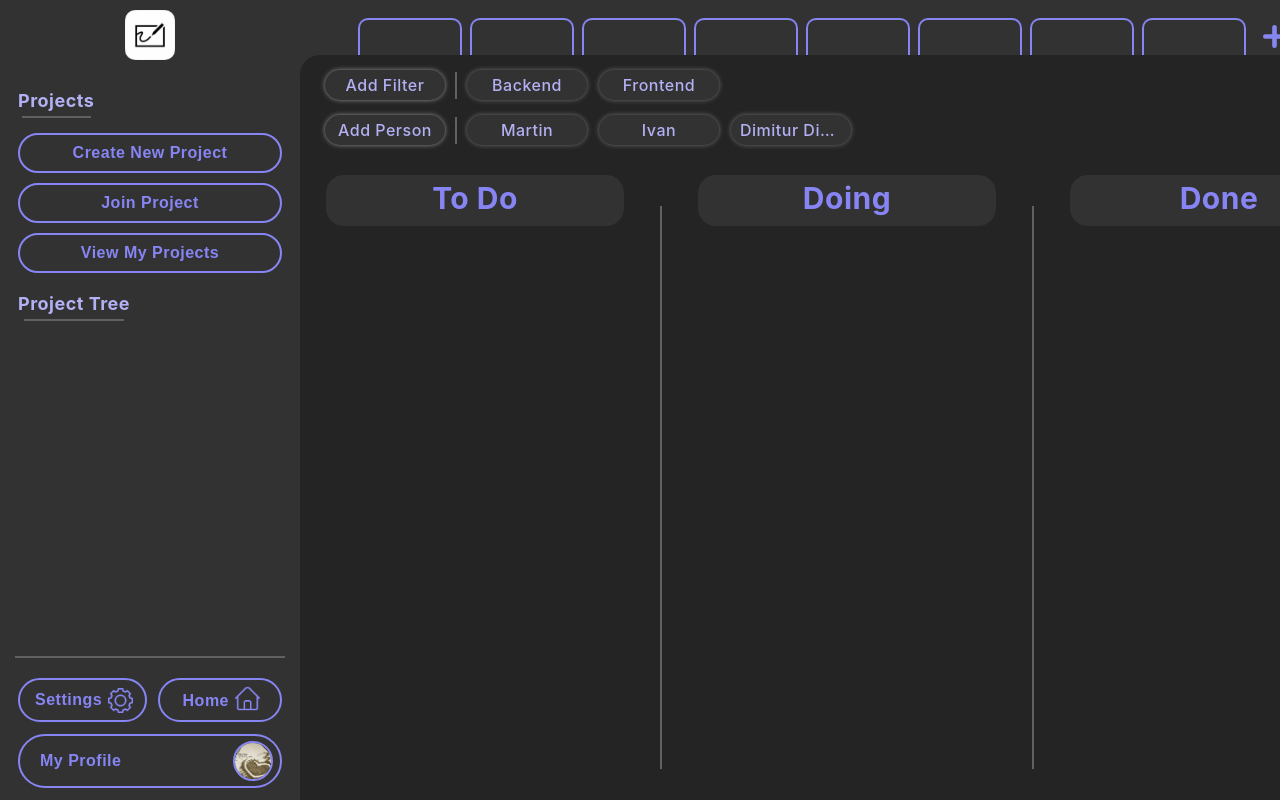
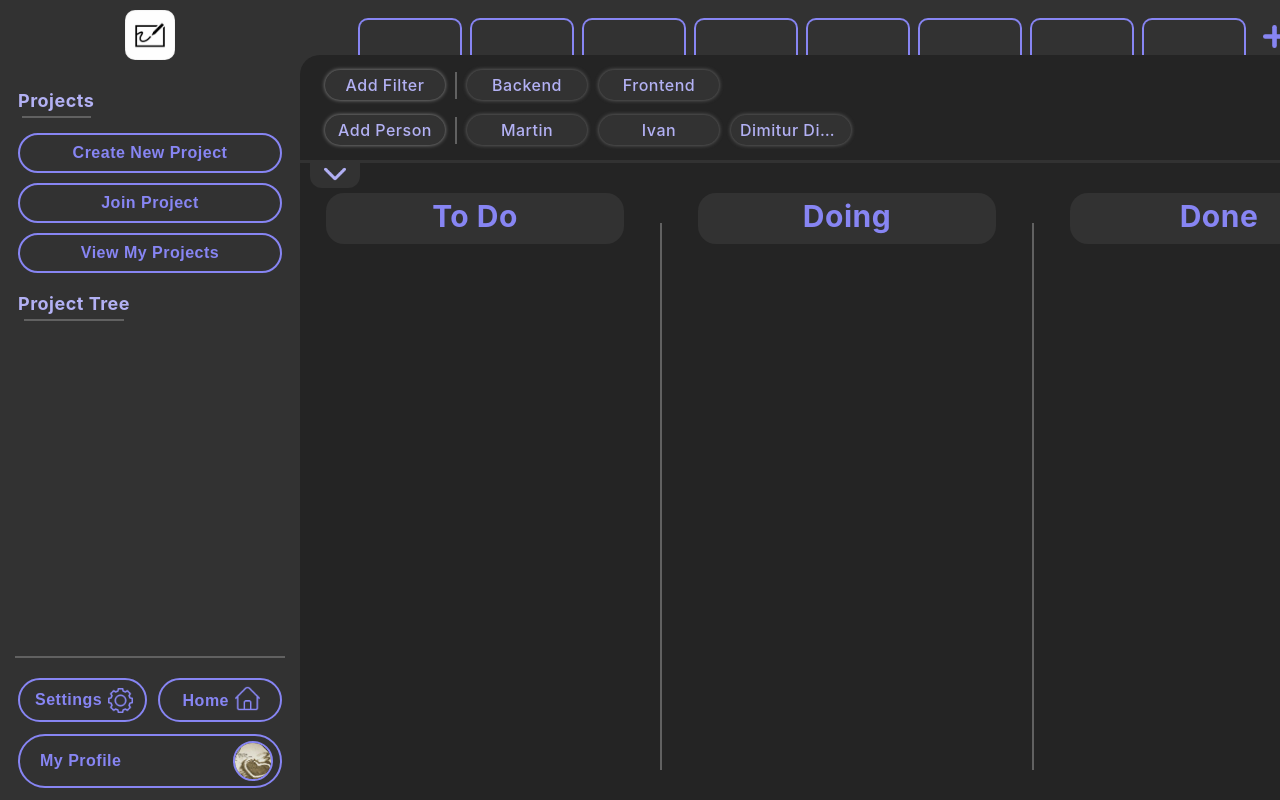
Before and after one commit to DonPull/Kanban-Board, a React (Create React App) app in the folder frontend/: page / in a window 1280 px wide. Shown: the top 800 px of the page. Built offline with nearby package versions, Linux system fonts and the light colour scheme.

Commit message:
Added filters collapse. Still need to make more animations for it.

```diff
--- a/frontend/src/components/Content/Content.css
+++ b/frontend/src/components/Content/Content.css
@@ -1,10 +1,6 @@
 #content{
     background-color: var(--theme-color-bg);
     border-top-left-radius: 20px;
-}
-
-#filters-container, #people-filters-container{
-    margin-top: 1.5rem;
 }
 
 .kanban-board{
--- a/frontend/src/components/Content/Filters/FilterPill.css
+++ b/frontend/src/components/Content/Filters/FilterPill.css
@@ -1,3 +1,10 @@
+/* #filters-container, #people-filters-container{
+    margin-top: 1.5rem;
+} */
+#filters-container > *{
+    margin-top: 1.5rem;
+}
+
 .filter{
     position: relative;
     align-items: center;
@@ -10,7 +17,7 @@
     margin-right: 1.2rem;
     color: var(--theme-color-accent-1);
     cursor: pointer;
-    box-shadow: 0px 0px 5px rgb(112, 112, 112);
+    box-shadow: 0px 0px 4px rgb(112, 112, 112);
     font-size: 1.6rem;
     font-weight: 500 !important;
 }
@@ -20,6 +27,42 @@
 .filter:hover{
     background-color: rgb(105 105 105);
     color: rgb(237 236 255);
+}
+.collapsed-filter{
+    width: auto;
+    margin-right: 0;
+    background-color: inherit;
+    box-shadow: none;
+    pointer-events: none;
+}
+.collapsed-filter .filter-label-container{
+    max-width: 15rem;
+    width: max-content;
+}
+
+.collapsed-filters-label{
+    color: var(--theme-color-accent-1);
+    font-size: 1.8rem;
+    font-weight: 500;
+    align-self: center;
+    border: 2px solid;
+    border-radius: 20rem;
+    padding: 0.1rem 1rem;
+    margin: 0 0.8rem 0 2rem;
+}
+
+.tag-comma{
+    display: none;
+    color: var(--theme-color-accent-1);
+    font-size: 2rem;
+    font-weight: 500 !important;
+    margin: 0 0.4rem 0 0.1rem;
+}
+#filters-container > div:nth-child(1) > div:last-child .tag-comma{
+    opacity: 0;
+}
+#filters-container > div:nth-child(2) > div:last-child .tag-comma{
+    opacity: 0;
 }
 
 .filter-label-container{
@@ -34,7 +77,7 @@
 .add-filter-btn{
     margin-right: 0;
     margin-left: 2.5rem;
-    box-shadow: 0px 0px 5px rgb(146, 146, 146);
+    box-shadow: 0px 0px 4px rgb(146, 146, 146);
 }
 .add-filter-btn:hover{
     background-color: var(--theme-color-bg-element);
@@ -71,3 +114,30 @@
     /* filter: blur(2px); */
     opacity: 0;
 }
+
+#collapse-filters-btn{
+    display: flex;
+    justify-content: center;
+    position: absolute;
+    cursor: pointer;
+    top: 100%;
+    left: 1rem;
+    width: 5rem;
+    height: 2.5rem;
+    border-radius: 0 0 12px 12px;
+    background-color: var(--theme-color-bg-element);
+}
+#collapse-filters-btn > img{
+    height: 2.2rem;
+    filter: var(--theme-color-accent-1-filter);
+}
+
+.collapse-filters-animation{
+    animation-name: collapse-filters-animation;
+    animation-duration: 1s;
+}
+
+@keyframes collapse-filters-animation{
+    0% { transform: scale(1) }
+    100% { transform: scale(2) }
+}
--- a/frontend/src/components/Content/Filters/Filters.jsx
+++ b/frontend/src/components/Content/Filters/Filters.jsx
@@ -3,33 +3,81 @@ import ReactDOM from 'react-dom';
 import FilterPill from './FilterPill';
 import Modal from '../../Modal';
 import FilterModalContent from './FilterModalContent';
+import collapseArrow from "../../../assets/collapse_arrow.png";
 
 class Filters extends Component {
     state = {
-        addFilterBtnId: "add-filter-btn",
-        addPersonFilterBtnId: "add-person-filter-btn",
+        addTagBtnId: "add-tag-btn",
+        addPersonTagBtnId: "add-person-tag-btn",
+        collapseFiltersBtnRef: React.createRef(),
+        filtersContainerRef: React.createRef(),
+        outerFiltersContainerRef: React.createRef(),
+        filtersAreCollapsed: false,
         filterTags: [<FilterPill label="Backend" />, <FilterPill label="Frontend" />],
         filterPeople: [ <FilterPill label="Martin" />, <FilterPill label="Ivan" />, <FilterPill label="Dimitur Dimitrov" />]
     }
+
+    componentDidMount(){
+        let { collapseFiltersBtnRef, filtersContainerRef, outerFiltersContainerRef } = this.state;
+        let collapseFiltersBtn = collapseFiltersBtnRef.current;
+        let filtersContainer = filtersContainerRef.current;
+        let outerFiltersContainer = outerFiltersContainerRef.current;
+
+        //TODO: make an animation for resizing of the filters container and make an animation for the collapse arrow (to make it actually good am gonna need 2 divs that transform: rotate() on btn press)
+        // also fix bug where after filter collapse if you click "Add Filter" or "Add Person" the modal window does not open (my guess is that because i give an event listener to the open btn and then unrender it maybe that removes the event listener idk)
+        console.log("computed height before btn click: ", window.getComputedStyle(outerFiltersContainer).height);
+        collapseFiltersBtn.onclick = (e) => {
+            // align all filter pills on the same row
+            if(this.state.filtersAreCollapsed){
+                filtersContainer.style.flexDirection = "column"
+            }else{
+                filtersContainer.style.flexDirection = "row";
+                filtersContainer.style.justifyContent = "flex-start";
+            }
+            // remove the ".filter" styles from the filter pills (because they are going to be on the same line and there won't be a lot of space)
+            document.querySelectorAll(".filter").forEach((f) => {
+                this.state.filtersAreCollapsed ? f.classList.remove("collapsed-filter") : f.classList.add("collapsed-filter");
+            });
+            // show all commas that are going to be separating the filter pills now that they are on the same line
+            document.querySelectorAll(".tag-comma").forEach((c) => {
+                this.state.filtersAreCollapsed ? c.style.display = "none" : c.style.display = "block";
+            });
+            console.log("computed height AFTER btn click: ", window.getComputedStyle(outerFiltersContainer).height);
+            //collapseFiltersBtn.querySelector("img").classList.add("collapse-filters-animation");
+            this.setState({ filtersAreCollapsed: !this.state.filtersAreCollapsed });
+        };
+    }
+
     render() {
-        let { addFilterBtnId, addPersonFilterBtnId, filterTags, filterPeople } = this.state;
+        let { addTagBtnId, addPersonTagBtnId, filtersAreCollapsed, filtersContainerRef, outerFiltersContainerRef, filterTags, filterPeople } = this.state;
 
         return (
-            <div className='flex column justify-space-between'>
-                <div id="filters-container" className='flex'>
-                    <FilterPill id={addFilterBtnId} isAddFilterBtn={true} label="Add Filter" />
-                    {filterTags.length > 0 ? <div className='separator-vertical' /> : ""}
-                    {filterTags.map(f => f)}
+            <div ref={outerFiltersContainerRef} style={{ position: "relative" }} className='flex column justify-space-between'>
+                <div ref={filtersContainerRef} id="filters-container" className='flex column'>
+                    {/* <div id="filters-container" className='flex'> */}
+                    <div className='flex'>
+                        {filtersAreCollapsed ? <div className='collapsed-filters-label'>Filters</div> : <FilterPill id={addTagBtnId} isAddFilterBtn={true} label="Add Filter" />}
+                        {filterTags.length > 0 && !filtersAreCollapsed ? <div className='separator-vertical' /> : ""}
+                        {/* {filterTags.map(f => f)} */}
+                        {filterTags.map(f => { return( <div className='flex justify-center align-center'> {f} <div className='tag-comma'>,</div> </div> ) })}
+                    </div>
+
+                    {/* <div id='people-filters-container' className='flex'> */}
+                    <div className='flex'>
+                        {filtersAreCollapsed ? <div className='collapsed-filters-label'>People</div> : <FilterPill id={addPersonTagBtnId} isAddFilterBtn={true} label="Add Person" />}
+                        {filterPeople.length > 0 && !filtersAreCollapsed ? <div className='separator-vertical' /> : ""}
+                        {filterPeople.map(f => { return( <div className='flex justify-center align-center'> {f} <div className='tag-comma'>,</div> </div> ) })}
+                    </div>
                 </div>
 
-                <div id='people-filters-container' className='flex'>
-                    <FilterPill id={addPersonFilterBtnId} isAddFilterBtn={true} label="Add Person" />
-                    {filterPeople.length > 0 ? <div className='separator-vertical' /> : ""}
-                    {filterPeople.map(f => f)}
+                <div className='main-section-separator'/>
+
+                <div ref={this.state.collapseFiltersBtnRef} id="collapse-filters-btn">
+                    <img src={collapseArrow}/>
                 </div>
 
-                {<Modal modalContent={<FilterModalContent />} openBtnId={addFilterBtnId} />}
-                {<Modal modalContent={<FilterModalContent />} openBtnId={addPersonFilterBtnId} />}
+                {<Modal modalContent={<FilterModalContent />} openBtnId={addTagBtnId} />}
+                {<Modal modalContent={<FilterModalContent />} openBtnId={addPersonTagBtnId} />}
             </div>
         );
     }
--- a/frontend/src/styles/common.css
+++ b/frontend/src/styles/common.css
@@ -29,6 +29,13 @@
     height: 90%;
     background-color: var(--theme-color-bg-1);
     margin: auto 1rem;
+}
+
+.main-section-separator{
+    width: 100%;
+    height: 0.3rem;
+    background-color: var(--theme-color-bg-element);
+    margin-top: 1.5rem;
 }
 
 .width-100-percent{
```
Also changed, not shown: frontend/src/assets/collapse_arrow.png (added).
